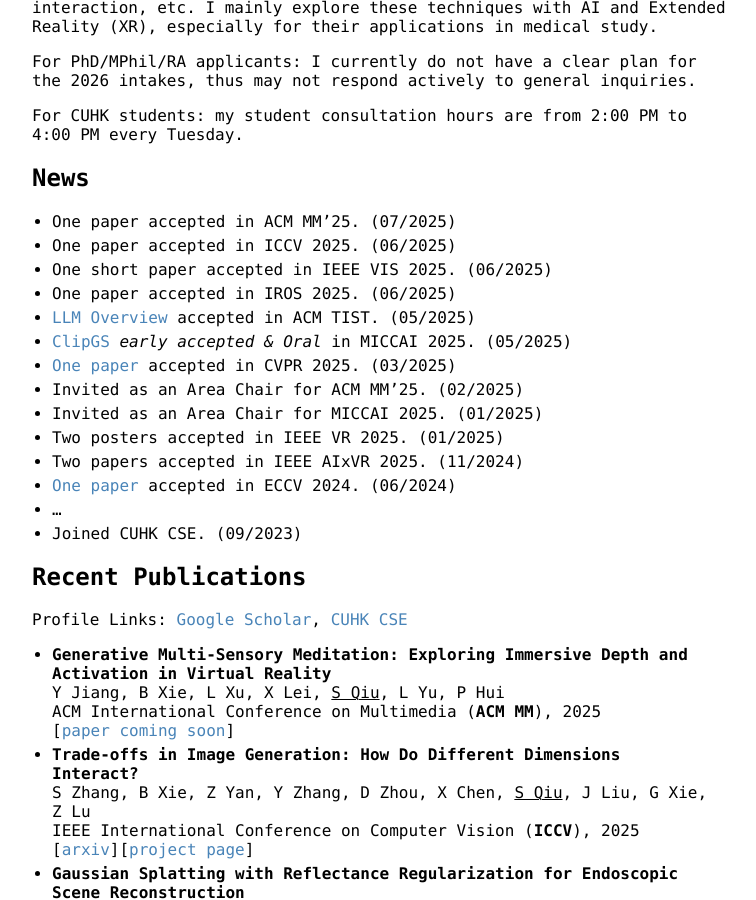
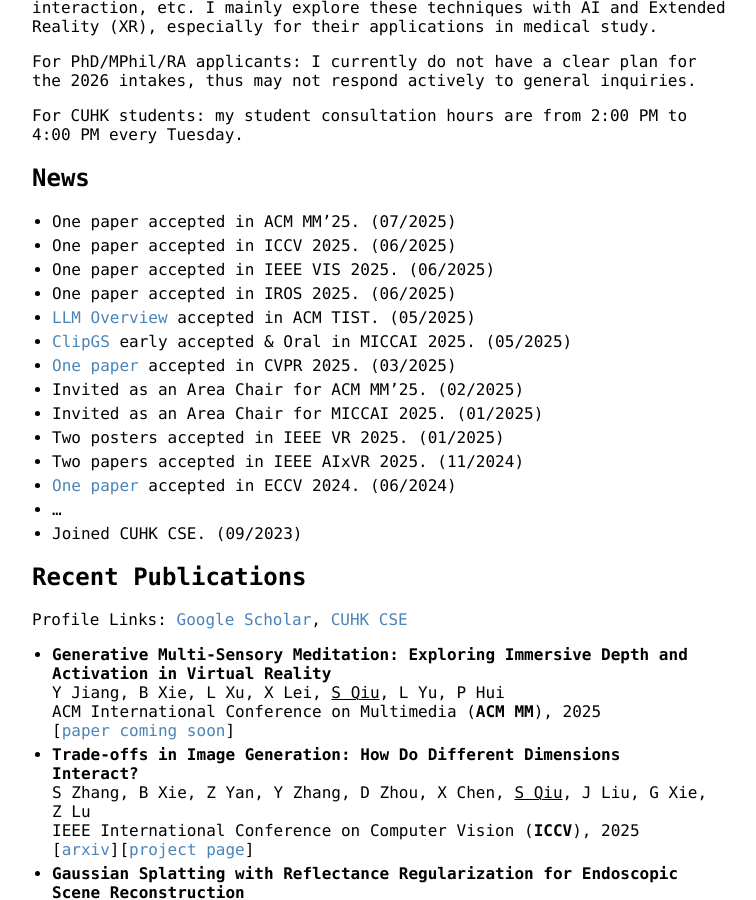
Before and after one commit to ShiQiu0419/ShiQiu0419.github.io, a Jekyll site: the page built from index.md, in a window 1280 px wide and 900 px high, scrolled down 353 px. Shown: the whole window, without its empty margins (258-1014 px from the left). Built offline with Jekyll 4.4.1, drawn with Linux system fonts in a browser that asks for light colours; our own code applies the rules of GitHub Pages for plain Markdown files.

Commit message:
Update index.md

```diff
--- a/index.md
+++ b/index.md
@@ -16,10 +16,10 @@
 ## News
 * One paper accepted in ACM MM'25. (07/2025)
 * One paper accepted in ICCV 2025. (06/2025)
-* One short paper accepted in IEEE VIS 2025. (06/2025)
+* One paper accepted in IEEE VIS 2025. (06/2025)
 * One paper accepted in IROS 2025. (06/2025)
 * [LLM Overview](https://dl.acm.org/doi/10.1145/3744746) accepted in ACM TIST. (05/2025)
-* [ClipGS](https://arxiv.org/abs/2507.06647) *early accepted & Oral* in MICCAI 2025. (05/2025)
+* [ClipGS](https://arxiv.org/abs/2507.06647) early accepted & Oral in MICCAI 2025. (05/2025)
 * [One paper](https://arxiv.org/abs/2503.14029) accepted in CVPR 2025. (03/2025)
 * Invited as an Area Chair for ACM MM'25. (02/2025)
 * Invited as an Area Chair for MICCAI 2025. (01/2025)
```
